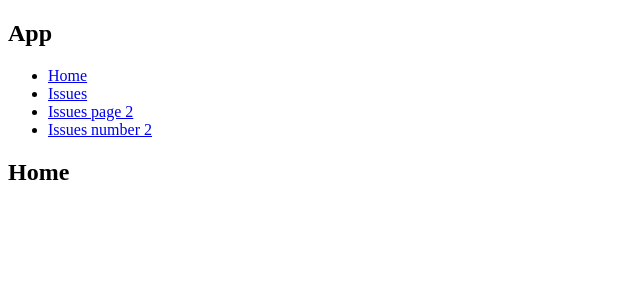
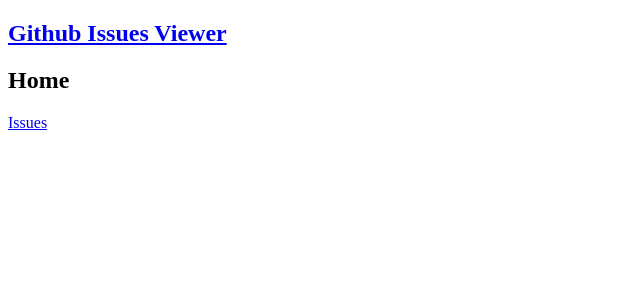
Before and after one commit to kawarimidoll/GitHub-Issues-Viewer, a React (Vite) app: page / in a window 1280 px wide. Shown: the top 300 px of the page, without its empty margins (0-640 px from the left). Built offline with nearby package versions, Linux system fonts and the light colour scheme.

Commit message:
add dummy data

```diff
--- a/src/App.jsx
+++ b/src/App.jsx
@@ -26,23 +26,7 @@
 
   return (
     <div>
-      <div>
-        <h2>App</h2>
-        <ul>
-          <li>
-            <Link to="/">Home</Link>
-          </li>
-          <li>
-            <Link to="/issues">Issues</Link>
-          </li>
-          <li>
-            <Link to="/issues?page=2">Issues page 2</Link>
-          </li>
-          <li>
-            <Link to="/issue/2">Issues number 2</Link>
-          </li>
-        </ul>
-      </div>
+      <Link to="/issues"><h2>Github Issues Viewer</h2></Link>
       <Switch>
         <Route exact path="/">
           <Home />
@@ -65,15 +49,40 @@
   return (
     <div>
       <h2>Home</h2>
+      <Link to="/issues">Issues</Link>
     </div>
   );
 }
+
+const issues = [
+  { id: 1, number: 1, title: "issue title 1", body: "issue body 1" },
+  { id: 2, number: 2, title: "issue title 2", body: "issue body 2" },
+  { id: 3, number: 3, title: "issue title 3", body: "issue body 3" },
+  { id: 4, number: 4, title: "issue title 4", body: "issue body 4" },
+  { id: 5, number: 5, title: "issue title 5", body: "issue body 5" },
+  { id: 6, number: 6, title: "issue title 6", body: "issue body 6" },
+  { id: 7, number: 7, title: "issue title 7", body: "issue body 7" },
+  { id: 8, number: 8, title: "issue title 8", body: "issue body 8" },
+  { id: 9, number: 9, title: "issue title 9", body: "issue body 9" },
+  { id: 10, number: 10, title: "issue title 10", body: "issue body 10" },
+];
 
 function Issues({ page }) {
   return (
     <div>
       <h2>Issues</h2>
       {page ? <div> {page} page! </div> : <div> no page! </div>}
+      <div>
+        <ul>
+        {issues.map((issue) => (
+          <li key={issue.id}>
+            <Link to={`/issue/${issue.number}`}>
+              {issue.number}: {issue.title}
+            </Link>
+          </li>
+        ))}
+        </ul>
+      </div>
     </div>
   );
 }
@@ -83,10 +92,13 @@
 
 function Issue() {
   let { number } = useParams();
+  const issue = issues[Number(number) - 1];
   return (
     <div>
-      <h2>Issue {number}</h2>
-      <div>issue page!</div>
+      <h2>
+        {issue.number}: {issue.title}
+      </h2>
+      <div>{issue.body}</div>
     </div>
   );
 }
```
